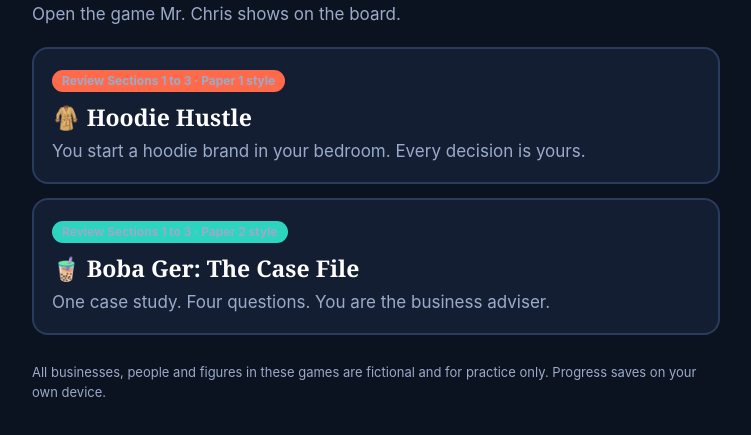
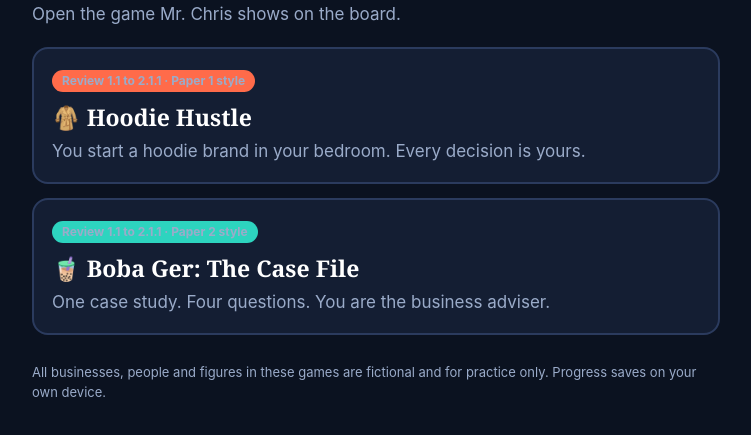
Before and after one commit to cnwizda/igcse-business-review-g9, a plain HTML site: page index.html in a window 1280 px wide. Shown: the part 101-536 px from the top of the page, without its empty margins (264-1015 px from the left). Drawn offline with Linux system fonts and the light colour scheme.

Commit message:
Update Grade 9 game ranges to 1.1 to 2.1.1

```diff
--- a/index.html
+++ b/index.html
@@ -19,7 +19,7 @@ footer{color:var(--muted);font-size:13px;margin-top:28px}
 <div class="k">IGCSE Business 0264 · Grade 9</div>
 <h1>Business review games</h1>
 <p>Open the game Mr. Chris shows on the board.</p>
-<a class="card" href="hoodie-hustle/"><span class="tag p1">Review Sections 1 to 3 · Paper 1 style</span><b>🧥 Hoodie Hustle</b><span>You start a hoodie brand in your bedroom. Every decision is yours.</span></a>
-<a class="card" href="boba-ger/"><span class="tag p2">Review Sections 1 to 3 · Paper 2 style</span><b>🧋 Boba Ger: The Case File</b><span>One case study. Four questions. You are the business adviser.</span></a>
+<a class="card" href="hoodie-hustle/"><span class="tag p1">Review 1.1 to 2.1.1 · Paper 1 style</span><b>🧥 Hoodie Hustle</b><span>You start a hoodie brand in your bedroom. Every decision is yours.</span></a>
+<a class="card" href="boba-ger/"><span class="tag p2">Review 1.1 to 2.1.1 · Paper 2 style</span><b>🧋 Boba Ger: The Case File</b><span>One case study. Four questions. You are the business adviser.</span></a>
 <footer>All businesses, people and figures in these games are fictional and for practice only. Progress saves on your own device.</footer>
 </main></body></html>
```
